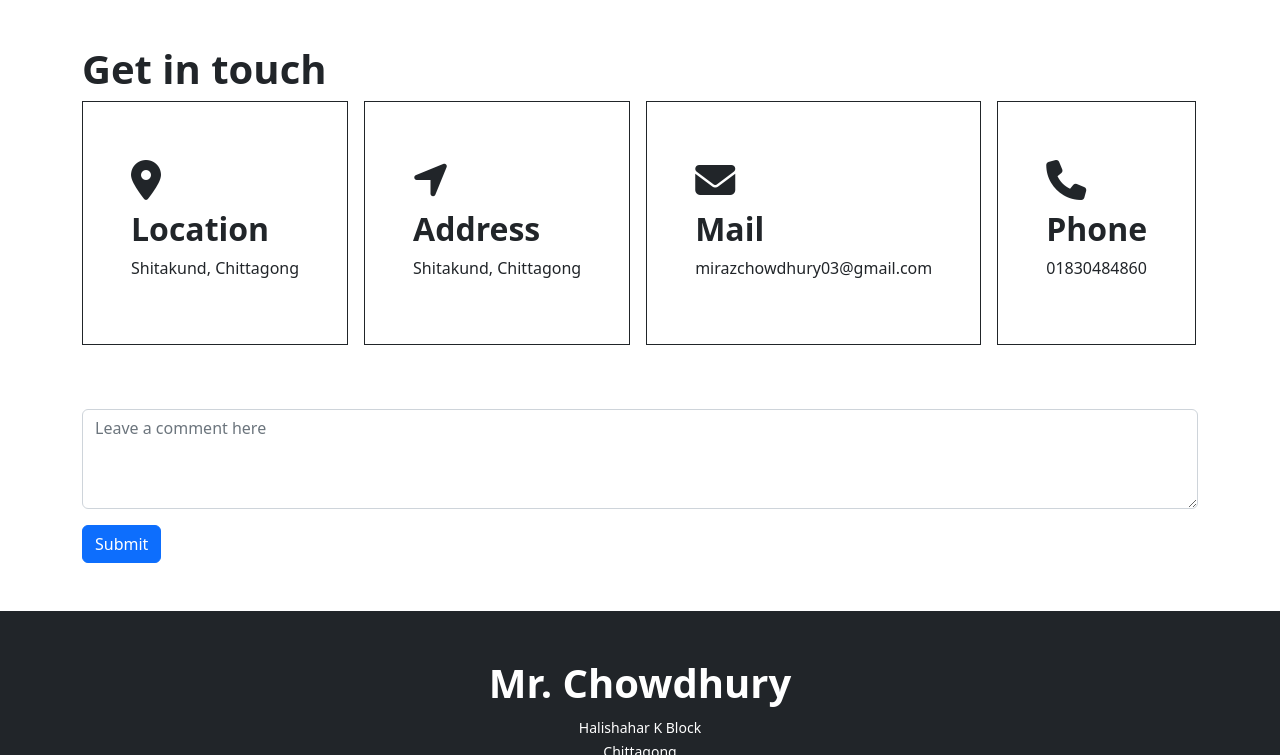
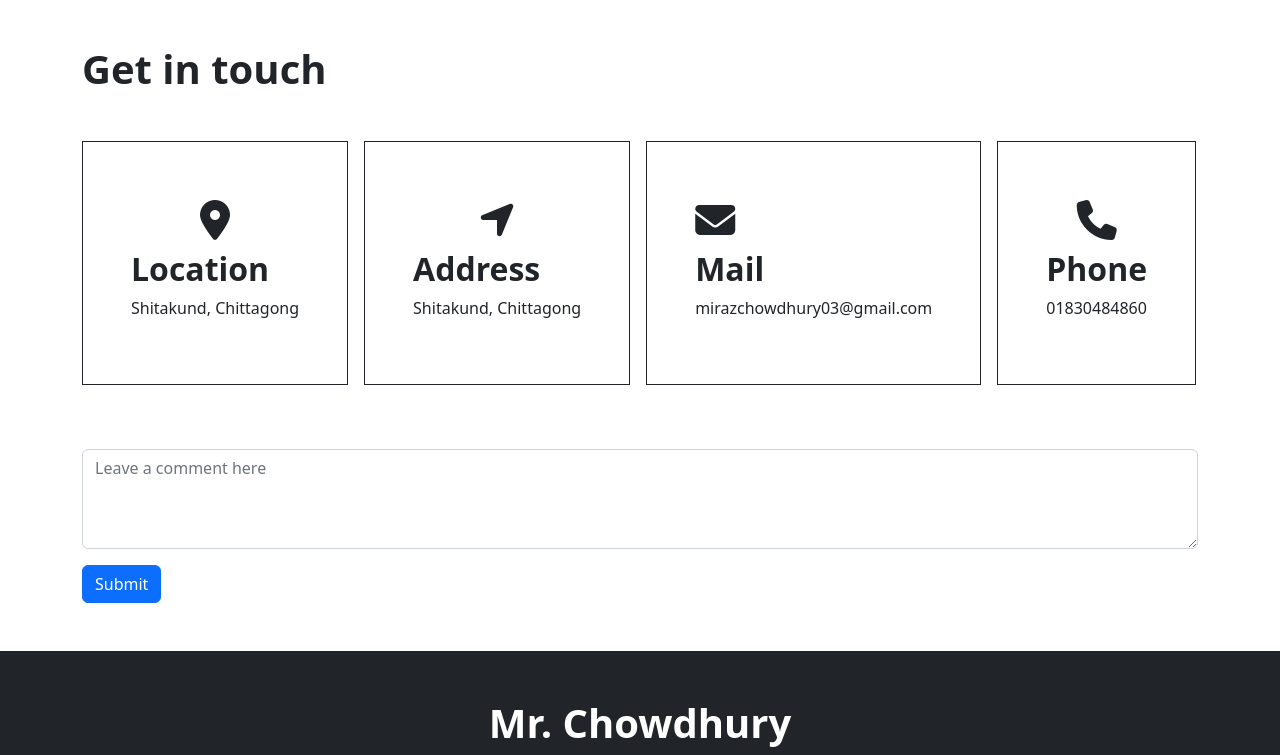
Before and after one commit to mirazchowdhury/personal-portfolio, a plain HTML site: page index.html in a window 1280 px wide. Shown: the part 1262-2017 px from the top of the page. Drawn offline with nearby package versions, Linux system fonts and the light colour scheme.

Commit message:
contact edited

```diff
--- a/index.html
+++ b/index.html
@@ -200,10 +200,10 @@
                 <h1 class="fw-bold">Get in touch</h1>
             </div>
 
-            <div class="d-flex">
+            <div class="d-flex mt-5">
                 <div>
                     <div class="border border-dark p-5 mb-5">
-                        <div class="fs-1">
+                        <div class="fs-1 text-center">
                             <i class="fa-solid fa-location-dot"></i>
                         </div>
                         <div>
@@ -215,7 +215,7 @@
 
                 <div class="ms-3">
                     <div class="border border-dark p-5 mb-5">
-                        <div class="fs-1">
+                        <div class="fs-1 text-center">
                             <i class="fa-solid fa-location-arrow"></i>
                         </div>
                         <div>
@@ -238,7 +238,7 @@
 
                 <div class="ms-3">
                     <div class="border border-dark p-5 mb-5">
-                        <div class="fs-1">
+                        <div class="fs-1 text-center">
                             <i class="fa-solid fa-phone"></i>
                         </div>
                         <div>
```
